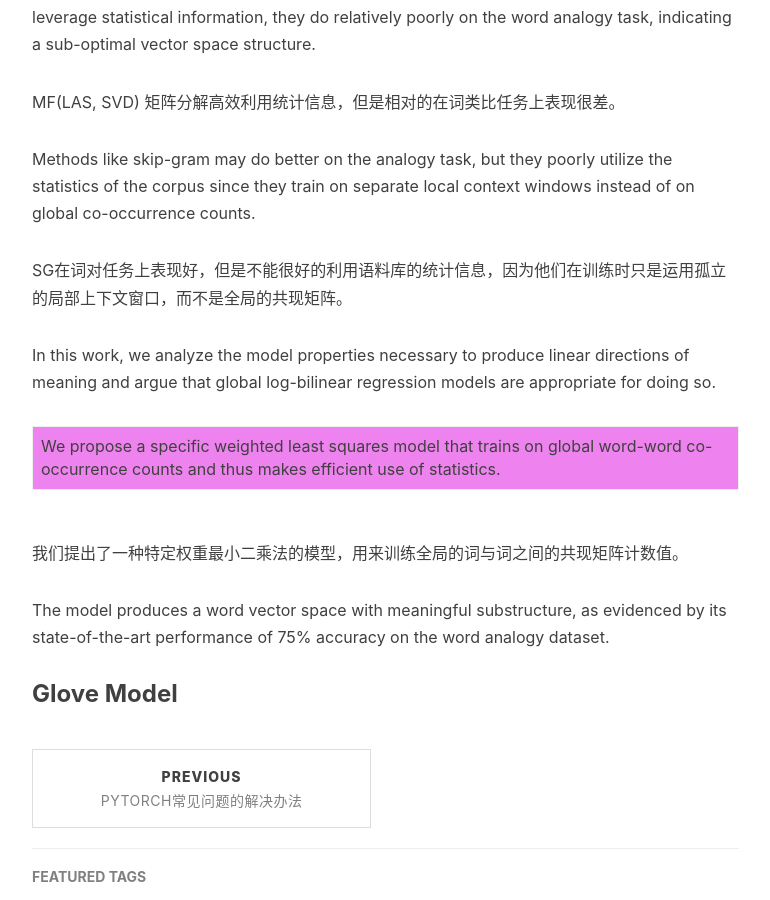
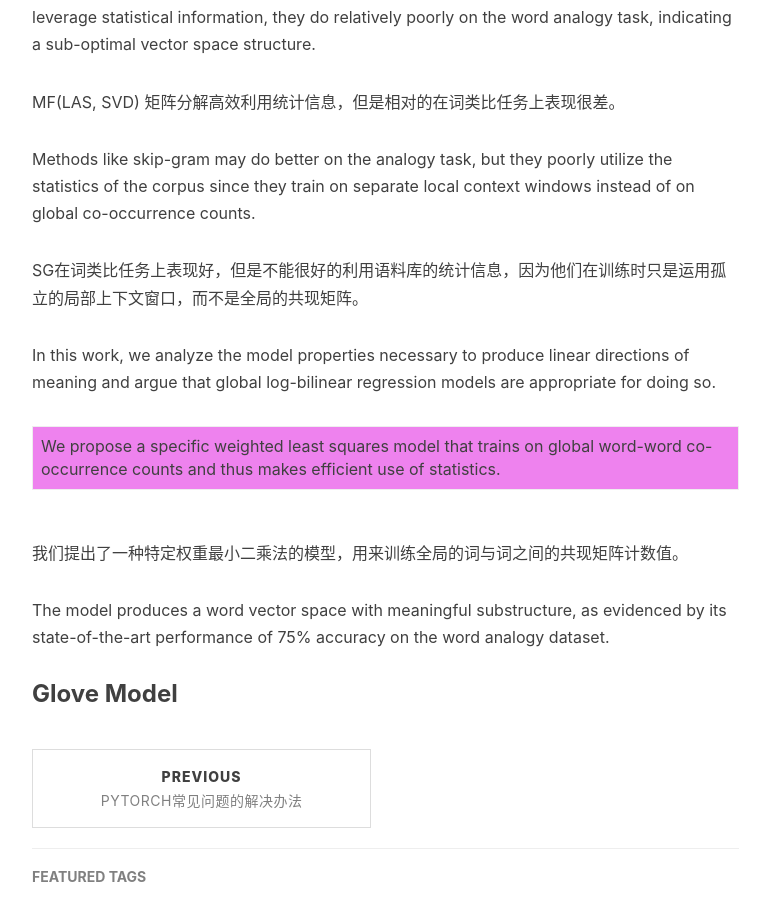
Before and after one commit to lvjiujin/lvjiujin.github.io, a Jekyll site: the page built from _posts/2020-7-18-Glove模型.md, in a window 1280 px wide and 900 px high, scrolled down 2798 px. Shown: the whole window, without its empty margins (233-1003 px from the left). Built offline with Jekyll 4.4.1, drawn with Linux system fonts in a browser that asks for light colours; nearby versions of some CDN libraries; our own code applies the rules of GitHub Pages for plain Markdown files; comment, search, counter and statistics services are not loaded.

Commit message:
Update 2020-7-18-Glove模型.md

```diff
--- a/_posts/2020-7-18-Glove模型.md
+++ b/_posts/2020-7-18-Glove模型.md
@@ -69,7 +69,7 @@ MF(LAS, SVD) 矩阵分解高效利用统计信息，但是相对的在词类比
 
 Methods like skip-gram may do better on the analogy task, but they poorly utilize the statistics of the corpus since they train on separate local context windows instead of on global co-occurrence counts.
 
-SG在词对任务上表现好，但是不能很好的利用语料库的统计信息，因为他们在训练时只是运用孤立的局部上下文窗口，而不是全局的共现矩阵。
+SG在词类比任务上表现好，但是不能很好的利用语料库的统计信息，因为他们在训练时只是运用孤立的局部上下文窗口，而不是全局的共现矩阵。
 
 In this work, we analyze the model properties necessary to produce linear directions of meaning and argue that global log-bilinear regression models are appropriate for doing so.
 
@@ -79,6 +79,4 @@ In this work, we analyze the model properties necessary to produce linear direct
 
 The model produces a word vector space with meaningful substructure, as evidenced by its state-of-the-art performance of 75% accuracy on the word analogy dataset.
 
-
-
 ### Glove Model
```
